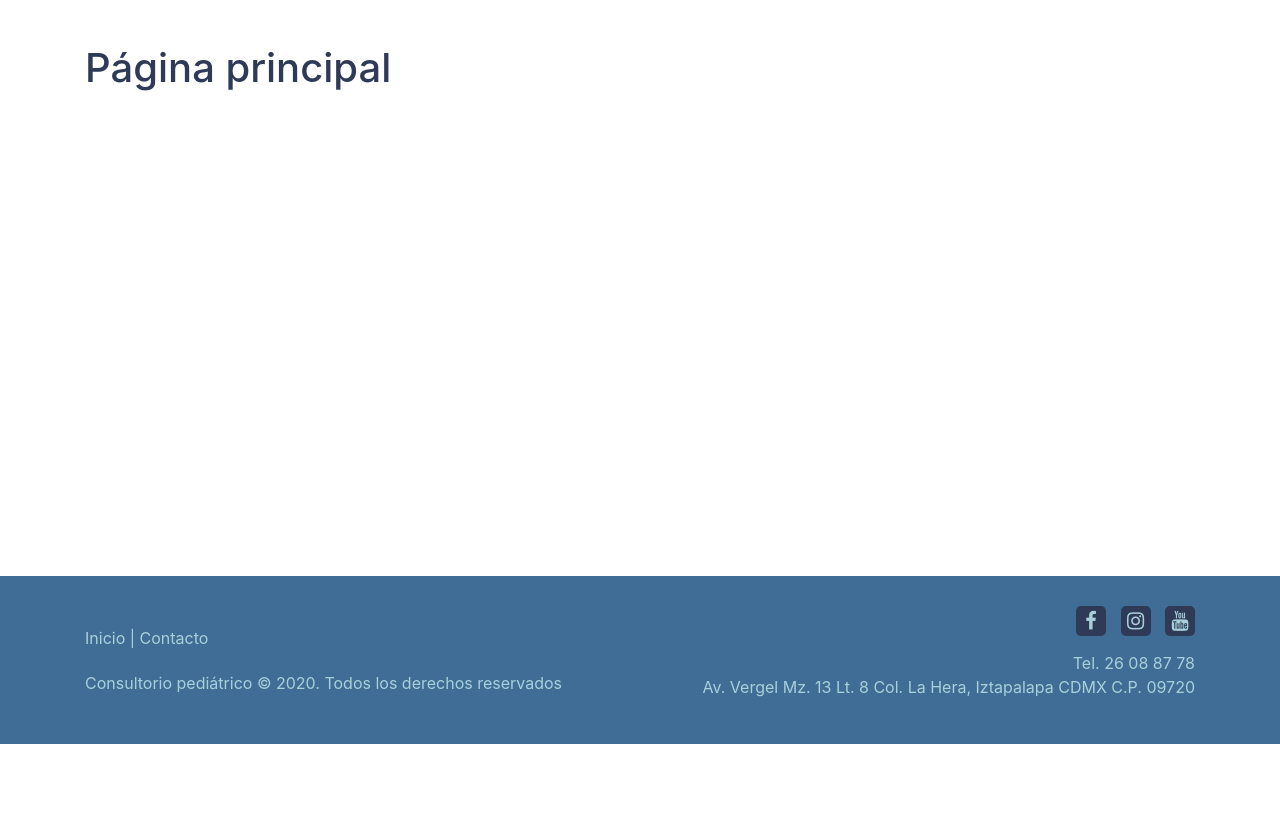
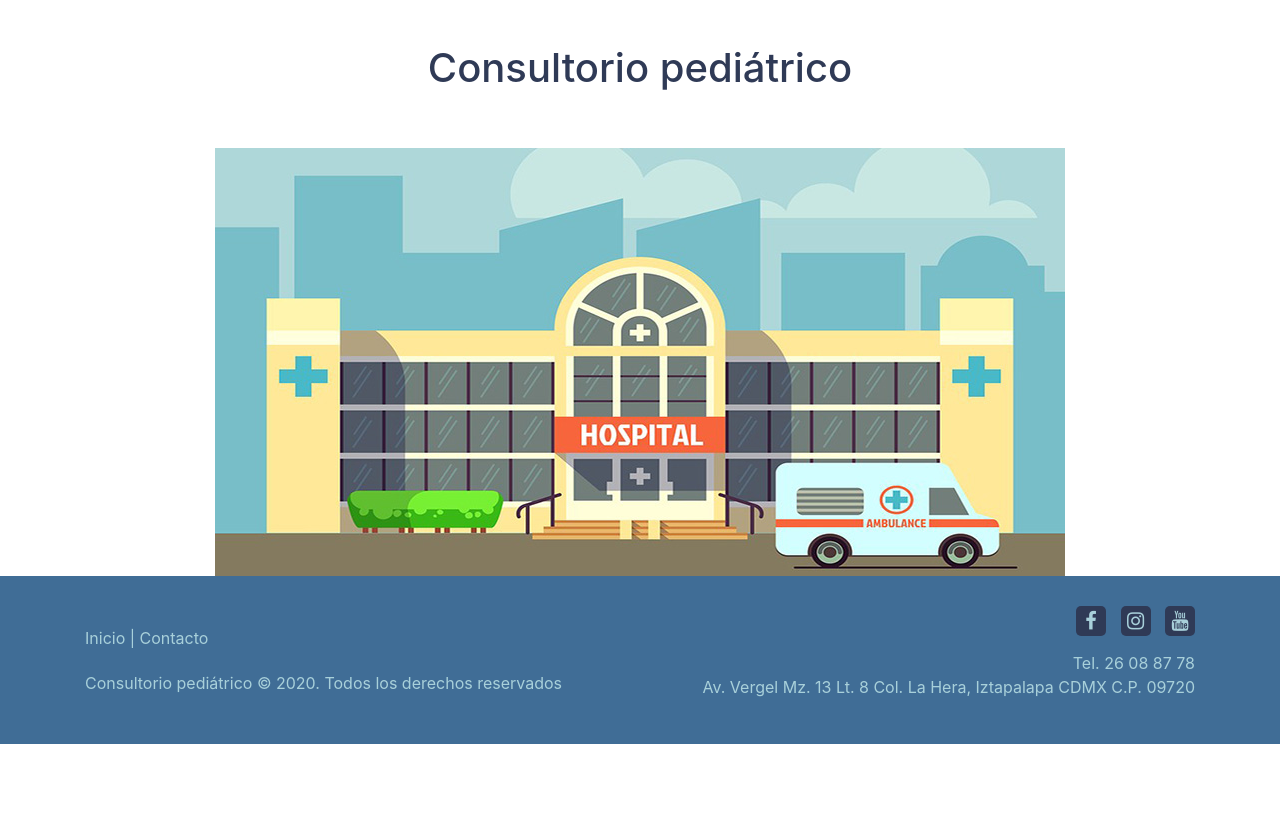
Before and after one commit to sscl09/Consultorio, a PHP site: page / in a window 1280 px wide. Shown: the part 56-884 px from the top of the page. Before the commit the page ends 800 px from the top, so only its background shows below. Run offline with PHP 8.4, Linux system fonts and the light colour scheme.

Commit message:
Nueva versión del proyecto

```diff
--- a/proyecto/Parciales/arriba.php
+++ b/proyecto/Parciales/arriba.php
@@ -12,7 +12,8 @@
     <link rel="stylesheet" href="css/estiloFooter.css">
     <link rel="stylesheet" href="css/estiloNavbar.css">
     <link rel="stylesheet" href="css/estiloRegistro.css">
-    <link rel="stylesheet" href="css/estiloRegistro.css">
+    <link rel="stylesheet" href="css/estiloContacto.css">
+    <link rel="stylesheet" href="css/estiloIndex.css">
     <link rel="shortcut icon" href="img/hospital.png">
     <link rel="stylesheet" href="css/estiloAgenda.css">
 
--- a/proyecto/Parciales/footer.php
+++ b/proyecto/Parciales/footer.php
@@ -13,7 +13,7 @@
           <!-- Enlaces internos -->
           <div class="col-sm-6 order-sm-0 pie-izquierdo">
             <a href="index.php">Inicio</a> |
-            <a href="#">Contacto</a>
+            <a href="contacto.php">Contacto</a>
           </div>
 
         </div>
--- a/proyecto/Parciales/nav.php
+++ b/proyecto/Parciales/nav.php
@@ -15,7 +15,7 @@
         <div class="collapse navbar-collapse" id="enlaces">
           <ul class="nav navbar-nav ml-auto">
             <li><a class="nav-item nav-link" href="index.php">Inicio</a></li>
-            <li><a class="nav-item nav-link" href="#">Contacto</a></li>
+            <li><a class="nav-item nav-link" href="contacto.php">Contacto</a></li>
 
 
             <!-- Vericar si hay una sesion activa -->
--- /dev/null
+++ b/proyecto/css/estiloContacto.css
@@ -0,0 +1,17 @@
+.map-responsive{
+    overflow:hidden;
+    padding-bottom:60%;
+    position:relative;
+    height:0;
+}
+.map-responsive iframe{
+    left:0;
+    top:0;
+    height:100%;
+    width:100%;
+
+    position:absolute;
+}
+.espacio{
+	margin-top: 2%;
+}
--- /dev/null
+++ b/proyecto/css/estiloIndex.css
@@ -0,0 +1,6 @@
+/* .carousel-inner img {
+	margin-top: 1%;
+    width: 80%;
+    height: 80%;
+
+  } */
--- a/proyecto/index.php
+++ b/proyecto/index.php
@@ -3,13 +3,44 @@
   $titulo = "Consultorio Pediátrico";
   require_once('Parciales/arriba.php');
   require_once('Parciales/nav.php');
-  //require_once('Recursos/conexion.php');
 ?>
 
     <!-- Contenedor principal : Cuerpo de la página -->
     <div class="container" id="pagina-principal">
-      <h1>Página principal</h1>
+     	<center>
+     	<h1>Consultorio pediátrico</h1>
+     	<br><br>
+      	<div id="demo" class="carousel slide" data-ride="carousel">
 
+       <!-- Indicators -->
+	        <ul class="carousel-indicators">
+		        <li data-target="#demo" data-slide-to="0" class="active"></li>
+		        <li data-target="#demo" data-slide-to="1"></li>
+		        <li data-target="#demo" data-slide-to="2"></li>
+	        </ul>
+
+	        <!-- The slideshow -->
+	        <div class="carousel-inner">
+	          	<div class="carousel-item active">
+	           		<img src="img/H1.jpg" alt="H1">
+	          	</div>
+	          	<div class="carousel-item ">
+	            	<img src="img/H2.jpg" alt="H2"">
+	          	</div>
+	          	<div class="carousel-item ">
+	            	<img src="img/H3.jpg" alt="H3"">
+	          	</div>
+	        </div>
+
+	         <!-- Left and right controls -->
+	        <a class="carousel-control-prev" href="#demo" data-slide="prev">
+	           	<span class="carousel-control-prev-icon"></span>
+	        </a>
+	        <a class="carousel-control-next" href="#demo" data-slide="next">
+	        	<span class="carousel-control-next-icon"></span>
+	        </a>
+      	</div>
+      	</center>
     </div>
 
 <?php
```
Also changed, not shown: proyecto/contacto.php (added, +27 -0 lines), proyecto/img/H1.jpg (added), proyecto/img/H2.jpg (added), proyecto/img/H3.jpg (added), proyecto/registroConsulta.php (added).
